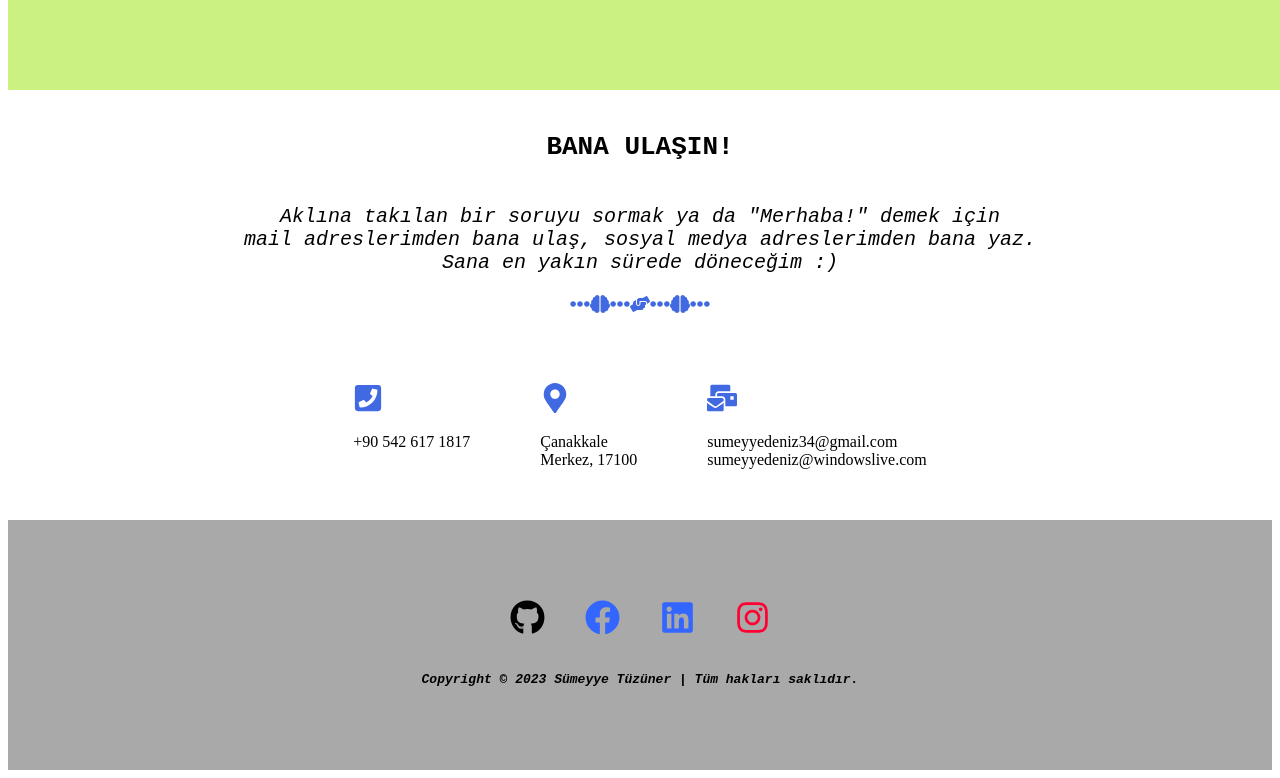
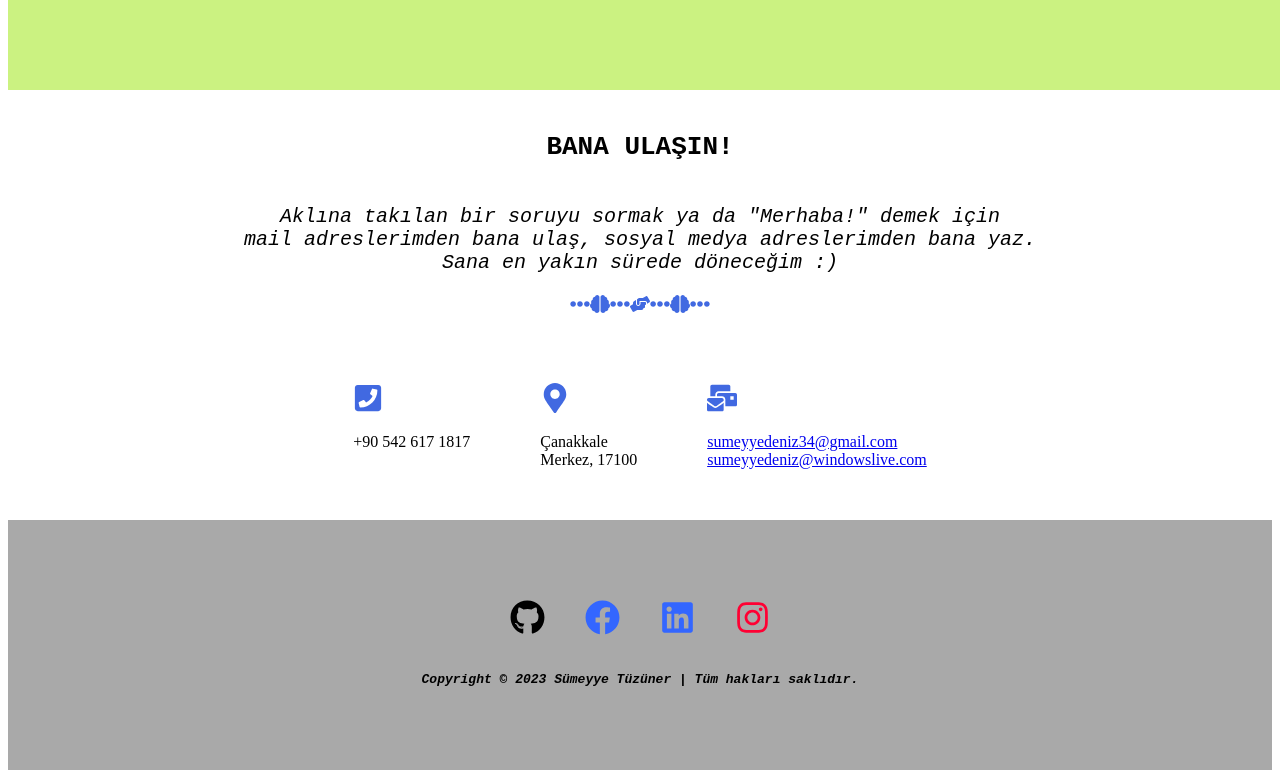
Before and after one commit to sumeyyetuzuner17/my-web, a React (Create React App) app: page / in a window 1280 px wide. Shown: the part 2370-3148 px from the top of the page. Built offline with nearby package versions, Linux system fonts and the light colour scheme.

Commit message:
footer mail kısmı güncellendi

```diff
--- a/src/components/Footer.js
+++ b/src/components/Footer.js
@@ -109,9 +109,10 @@ function Footer() {
         <SCIletisimItem className="iletisimItem">
           <FaMailBulk size={30} color="#4169E1" />
           <p>
-            sumeyyedeniz34@gmail.com
+          <a href="mailto:sumeyyedeniz34@gmail.com">sumeyyedeniz34@gmail.com</a>
             <br />
-            sumeyyedeniz@windowslive.com{" "}
+            <a href="mailto:sumeyyedeniz@windowslive.com">sumeyyedeniz@windowslive.com</a>
+
           </p>
         </SCIletisimItem>
       </SCIletisim>
```
Also changed, not shown: src/App.js (+3 -4 lines).
